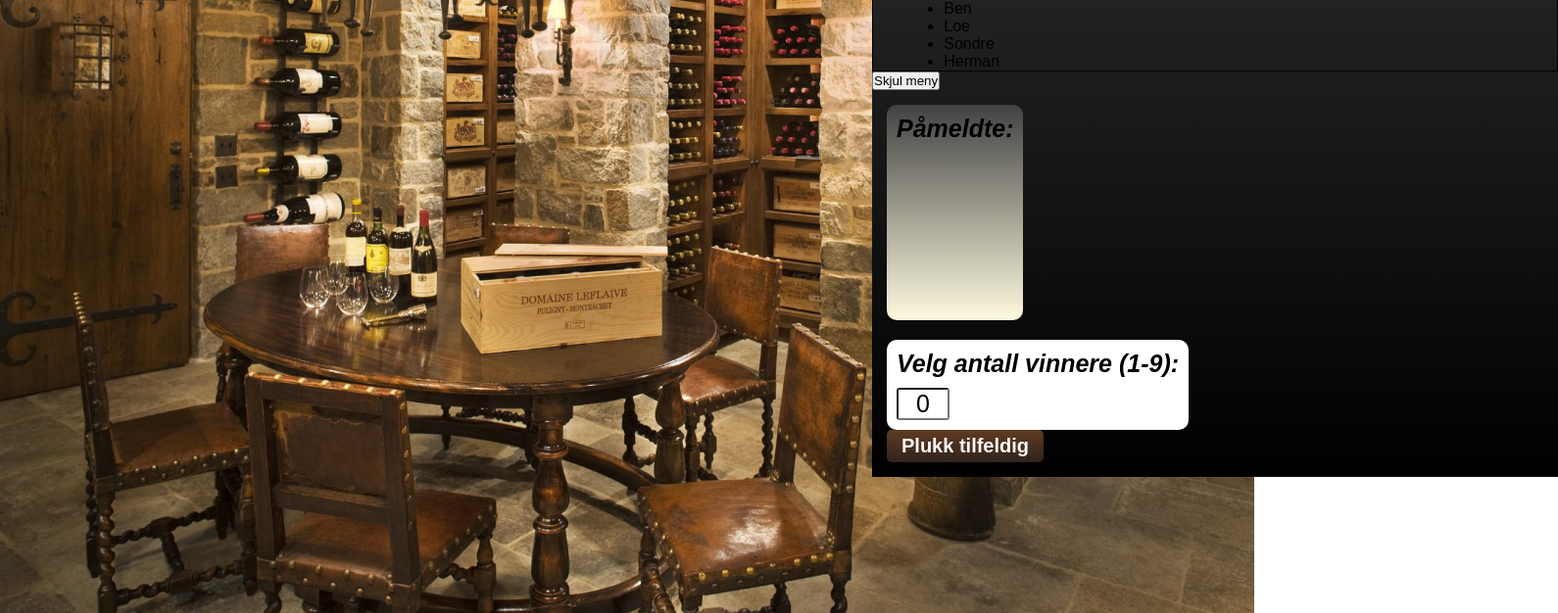
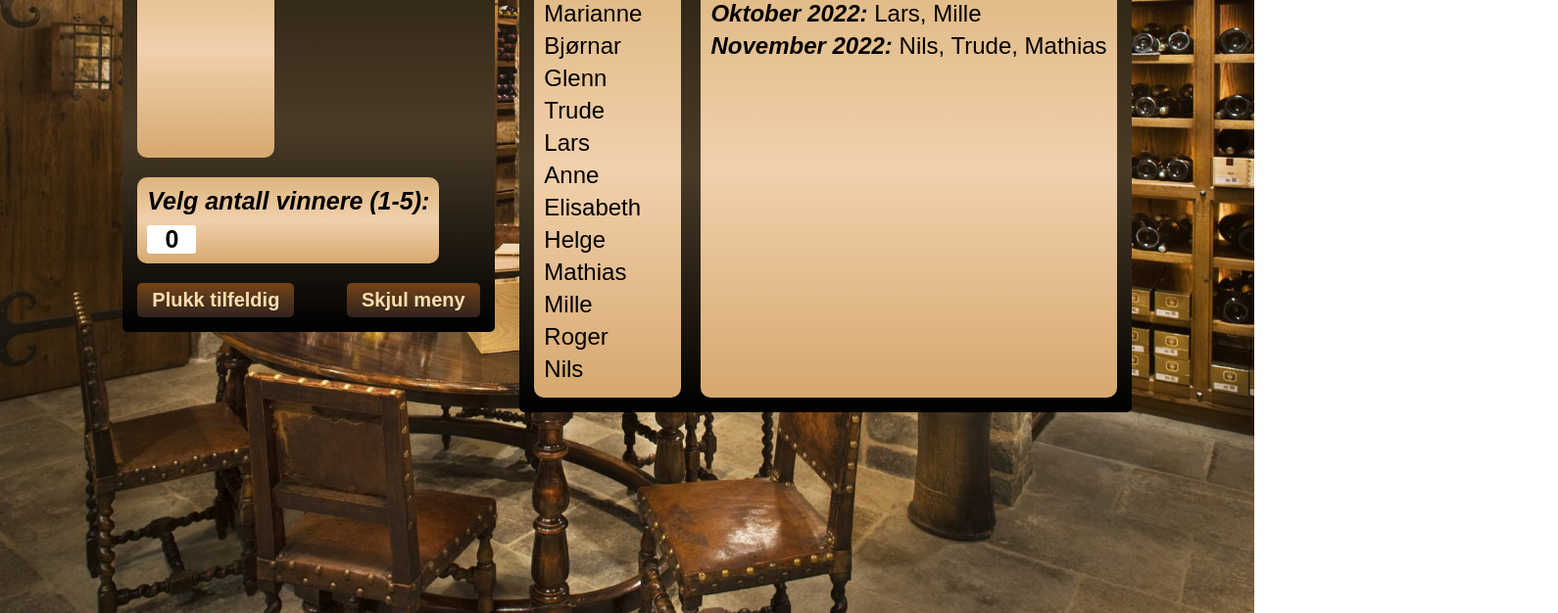
Before and after one commit to AamundHenriksen/Vinlotterix, a plain HTML site: page index.html in a window 1280 px wide. Shown: the part 174-800 px from the top of the page at 98% size, 1590 px wide, since content can reach past the window. Drawn offline with Linux system fonts and the light colour scheme.

Commit message:
Lagt til CSS og debugga.

```diff
--- a/JS/controller.js
+++ b/JS/controller.js
@@ -3,7 +3,11 @@
 function leggTilPåTrekningLista(ansatt) {
     if (medPåTrekningen.includes(ansatt)) {
         return console.log(`${ansatt} er allerede lagt til på lista`)
+
+    } else if (utførteTrekningerHistorikk[utførteTrekningerHistorikk.length - 1].vinnere.length > 0) {
+        return console.log("Vinnere av vinlotteriet denne måneden finnes allerede")
     }
+
     medPåTrekningen.push(ansatt)
     updateView()
 }
@@ -15,7 +19,7 @@ function fjernFraTrekningLista(ansatt) {
 }
 
 function velgAntallVinnere(antallInput) {
-    if (isNaN(antallInput.value)) {
+    if (isNaN(antallInput.value) || antallInput.value > 5) {
         console.log("Du kan kun skrive inn tall i input feltet")
         return antallInput.value = 0
     }
@@ -46,29 +50,23 @@ function plukkTilfeldig() {
 }
 
 function personerMeny() {
-    const personer = document.getElementById("personer") // <-- Ikke nødvendig å ha de her, men gjør det lettere å lese koden.
-    const utførteTrekninger = document.getElementById("utførteTrekninger")
+    const personer = document.getElementById("personer") // <-- Ikke nødvendig å ha den her, men gjør det lettere å lese koden.
 
-    if (personer.style.display === "block") {
-        personer.style.display = "none"
-        return
+    if (personer.style.display === "none") {
+        return personer.style.display = "block"
     }
 
-    personer.style.display = "block"
-    utførteTrekninger.style.display = "none"
+    personer.style.display = "none"
 }
 
 function utførteTrekningerMeny() {
-    const utførteTrekninger = document.getElementById("utførteTrekninger")
-    const personer = document.getElementById("personer") // <-- Ikke nødvendig å ha de her, men gjør det lettere å lese koden.
+    const utførteTrekninger = document.getElementById("utførteTrekninger") // <-- Ikke nødvendig å ha den her, men gjør det lettere å lese koden.
 
-    if (utførteTrekninger.style.display === "block") {
-        utførteTrekninger.style.display = "none"
-        return
+    if (utførteTrekninger.style.display === "none") {
+        return utførteTrekninger.style.display = "block"
     }
 
-    utførteTrekninger.style.display = "block"
-    personer.style.display = "none"
+    utførteTrekninger.style.display = "none"
 }
 
 function toggleMeny(knappeTekst) {
@@ -84,7 +82,7 @@ function toggleMeny(knappeTekst) {
     knappeTekst.innerHTML = "Skjul meny"
 }
 
-function lagreDatoOgVinnere(ansatt) {
+function lagreDatoOgVinnere(person) {
     utførteTrekningerHistorikk[utførteTrekningerHistorikk.length - 1].dato = `${måneder[d.getMonth()]} ${d.getFullYear()}:`
-    utførteTrekningerHistorikk[utførteTrekningerHistorikk.length - 1].vinnere.push(ansatt)
+    utførteTrekningerHistorikk[utførteTrekningerHistorikk.length - 1].vinnere.push(person)
 }
--- a/JS/model.js
+++ b/JS/model.js
@@ -1,14 +1,15 @@
 "use strict"
+
 const app = document.getElementById("app")
 const utførteTrekningerHistorikk = [
     {
         dato: "Oktober 2022:",
-        vinnere: ["Åmund", "Sondre"]
+        vinnere: ["Lars", "Mille"]
     },
 
     {
         dato: "November 2022:",
-        vinnere: ["Ben"]
+        vinnere: ["Nils", "Trude", "Mathias"]
     },
 
     {
@@ -17,12 +18,18 @@ const utførteTrekningerHistorikk = [
     }
 ]
 const personerListe = [
-    "Åmund",
-     "Exi",
-      "Ben",
-       "Loe",
-        "Sondre",
-         "Herman"
+    "Marianne",
+     "Bjørnar",
+      "Glenn",
+       "Trude",
+        "Lars",
+         "Anne",
+         "Elisabeth",
+         "Helge",
+         "Mathias",
+         "Mille",
+         "Roger",
+         "Nils"
         ]
 const medPåTrekningen = []
 const måneder = [
--- a/JS/view.js
+++ b/JS/view.js
@@ -6,6 +6,30 @@ function updateView() {
 
     html += `
     <div class="container">
+
+        <div class="vinlotteri-oppsett">
+
+            <div class="påmeldte">
+                <h2>Påmeldte:</h2>
+                <ul>`
+                    for (let i = 0; i < medPåTrekningen.length; i++) {
+                        html += `<li onclick="fjernFraTrekningLista(this.innerHTML)">${medPåTrekningen[i]}</li>`
+                    }
+            html += `
+                </ul>
+
+            </div>
+
+            <div class="antall-vinnere">
+                <h2>Velg antall vinnere (1-5):</h2>
+                <input type="text" oninput="velgAntallVinnere(this)" maxlength=1 value="${antallVinnere}">
+            </div>
+
+            <button onclick="plukkTilfeldig()">Plukk tilfeldig</button>
+            <button onclick="toggleMeny(this)">Skjul meny</button>
+
+        </div>
+
         <div id="meny" style="visibility:visible">
             <div>
                 <h1 onclick="personerMeny()">Personer</h1>
@@ -21,37 +45,20 @@ function updateView() {
 
             <div>
                 <h1 onclick="utførteTrekningerMeny()">Utførte trekninger</h1>
-                <ul id="utførteTrekninger" style="display:none">`
+                <ul id="utførteTrekninger">`
                     for (let i = 0; i < utførteTrekningerHistorikk.length; i++) {
-                        html += `<li>${utførteTrekningerHistorikk[i].dato} ${utførteTrekningerHistorikk[i].vinnere.join(", ")}</li>`
+                        html += `
+                        <li>
+                            <b><i>${utførteTrekningerHistorikk[i].dato}</i></b>
+                            ${utførteTrekningerHistorikk[i].vinnere.join(", ")}
+                        </li>
+                        `
                     }
                 html += `
                 </ul>
             </div>
         </div>
 
-        <button onclick="toggleMeny(this)">Skjul meny</button>
-        <div class="vinlotteri-oppsett">
-
-            <div class="påmeldte">
-                <h2>Påmeldte:</h2>
-                <ul>`
-                    for (let i = 0; i < medPåTrekningen.length; i++) {
-                        html += `<li onclick="fjernFraTrekningLista(this.innerHTML)">${medPåTrekningen[i]}</li>`
-                    }
-            html += `
-                </ul>
-
-            </div>
-
-            <div class="antall-vinnere">
-                <h2>Velg antall vinnere (1-9):</h2>
-                <input type="text" oninput="velgAntallVinnere(this)" maxlength=1 value="${antallVinnere}">
-            </div>
-
-            <button onclick="plukkTilfeldig()">Plukk tilfeldig</button>
-
-        </div>
     </div>
     `
     app.innerHTML = html
--- a/index.css
+++ b/index.css
@@ -2,6 +2,7 @@
     margin: 0;
     padding: 0;
     font-family: Arial, Helvetica, sans-serif;
+    user-select: none;
 }
 
 body {
@@ -14,26 +15,22 @@ body {
     height: 100vh;
 }
 
+/* margin-left: 1200px; */
 .container {
+    display: flex;
     margin-top: 100px;
-    margin-left: 1200px;
-    width: 700px;
-    background: linear-gradient(to bottom, #272727, #000000);
-}
-
-#meny {
-    display: flex;
-    border: 1px solid black;
-    justify-content: space-around;
-    visibility: visible;
 }
 
 .vinlotteri-oppsett {
     padding: 15px;
+    border-radius: 5px;
+    background: linear-gradient(to bottom, #291f0f, #4a3b27, #000000);
+    width: 350px;
+    height: fit-content;
 }
 
 .påmeldte {
-    background: linear-gradient(to top, #fefade, #424242);
+    background: linear-gradient(to bottom, #dcb47c, #f1d0ac, #d6a86f);
     width: fit-content;
     min-height: 200px;
     max-height: fit-content;
@@ -59,7 +56,7 @@ body {
 }
 
 .antall-vinnere {
-    background: #ffffff;
+    background: linear-gradient(to bottom, #dcb47c, #f1d0ac, #d6a86f);
     width: fit-content;
     padding: 10px;
     border-radius: 10px;
@@ -79,21 +76,86 @@ body {
     width: 50px;
     margin-top: 10px;
     border-radius: 3px;
+    border: 0;
+    background: #fff;
+    font-weight: 600;
+}
+
+button {
+    font-size: 20px;
+    appearance: none;
+    border: 0;
+    background: linear-gradient(to bottom, #754318, #31231d);
+    color: #f8dfb1;
+    font-weight: 600;
+    width: 160px;
+    height: 35px;
+    cursor: pointer;
+    border-radius: 5px;
+    margin-top: 20px;
 }
 
 button:last-child {
-    font-size: 20px;
-    appearance: none;
-    border: 0;
-    background: linear-gradient(to bottom, #5f3b21, #31231d);
-    color: #fef6f6;
-    font-weight: 600;
-    padding: 5px 15px;
-    cursor: pointer;
-    border-radius: 5px;
+    margin-left: 49px;
+    width: 136px;
 }
 
-button:last-child:hover {
-    background: linear-gradient(to bottom, #5f3b21, #31231d);
+button:hover {
+    background: linear-gradient(to bottom, #754318, #31231d);
     color: #e2c198;
 }
+
+#meny {
+    display: flex;
+    margin-left: 25px;
+    border-radius: 5px;
+    justify-content: space-around;
+    visibility: visible;
+    padding: 15px;
+    height: fit-content;
+    background: linear-gradient(to bottom, #291f0f, #4a3b27, #000000);
+}
+
+#meny h1 {
+    font-size: 30px;
+    font-style: italic;
+    cursor: pointer;
+    margin-bottom: 15px;
+}
+
+#meny h1:hover {
+    text-decoration: underline;
+}
+
+#meny div {
+    background: linear-gradient(to bottom, #dcb47c, #f1d0ac, #d6a86f);
+    padding: 10px;
+    border-radius: 10px;
+}
+
+#meny div:first-child {
+    margin-right: 10px;
+}
+
+#meny div:last-child {
+    margin-left: 10px;
+}
+
+#personer li {
+    list-style: none;
+    font-size: 24px;
+    margin: 5px 0;
+    cursor: pointer;
+    width: fit-content;
+}
+
+#personer li:hover {
+    text-decoration: underline;
+}
+
+#utførteTrekninger li {
+    list-style: none;
+    font-size: 24px;
+    margin: 5px 0;
+    width: fit-content;
+}
```
